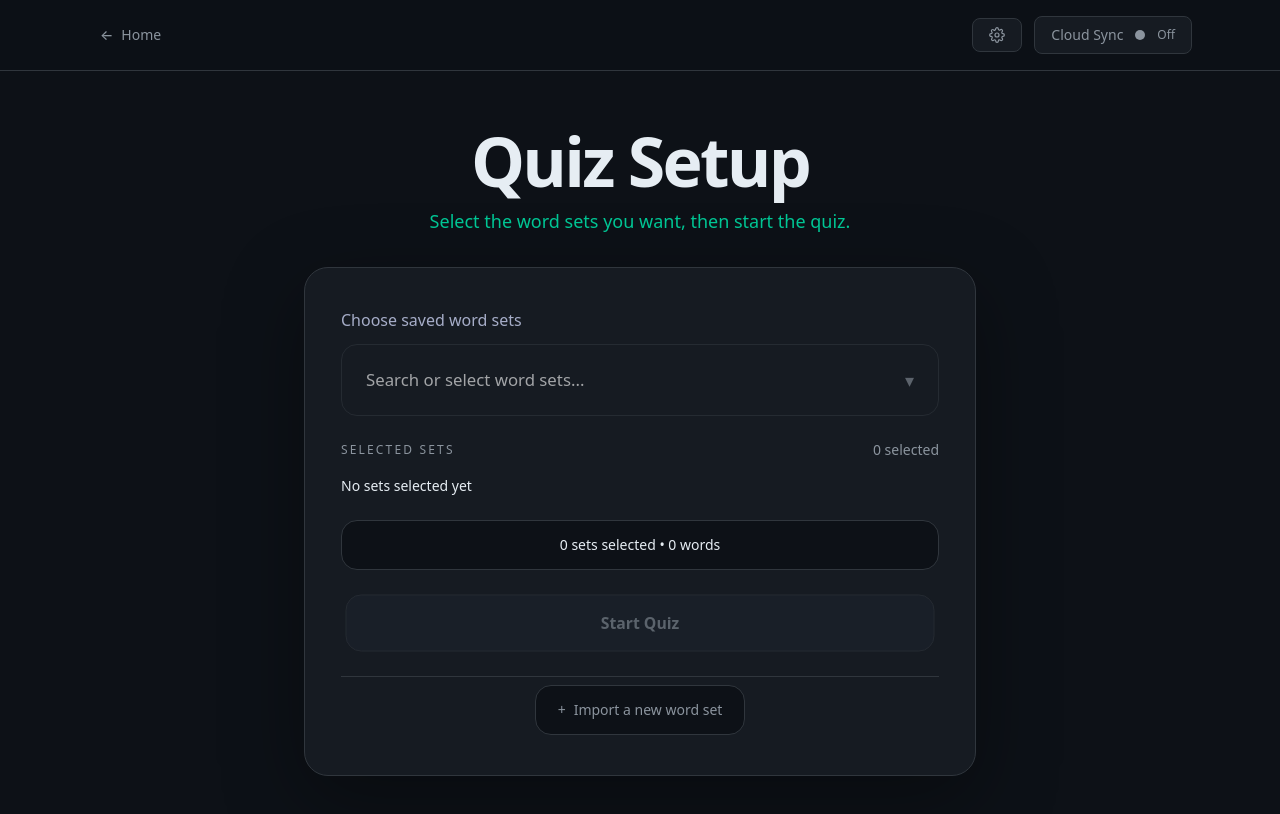
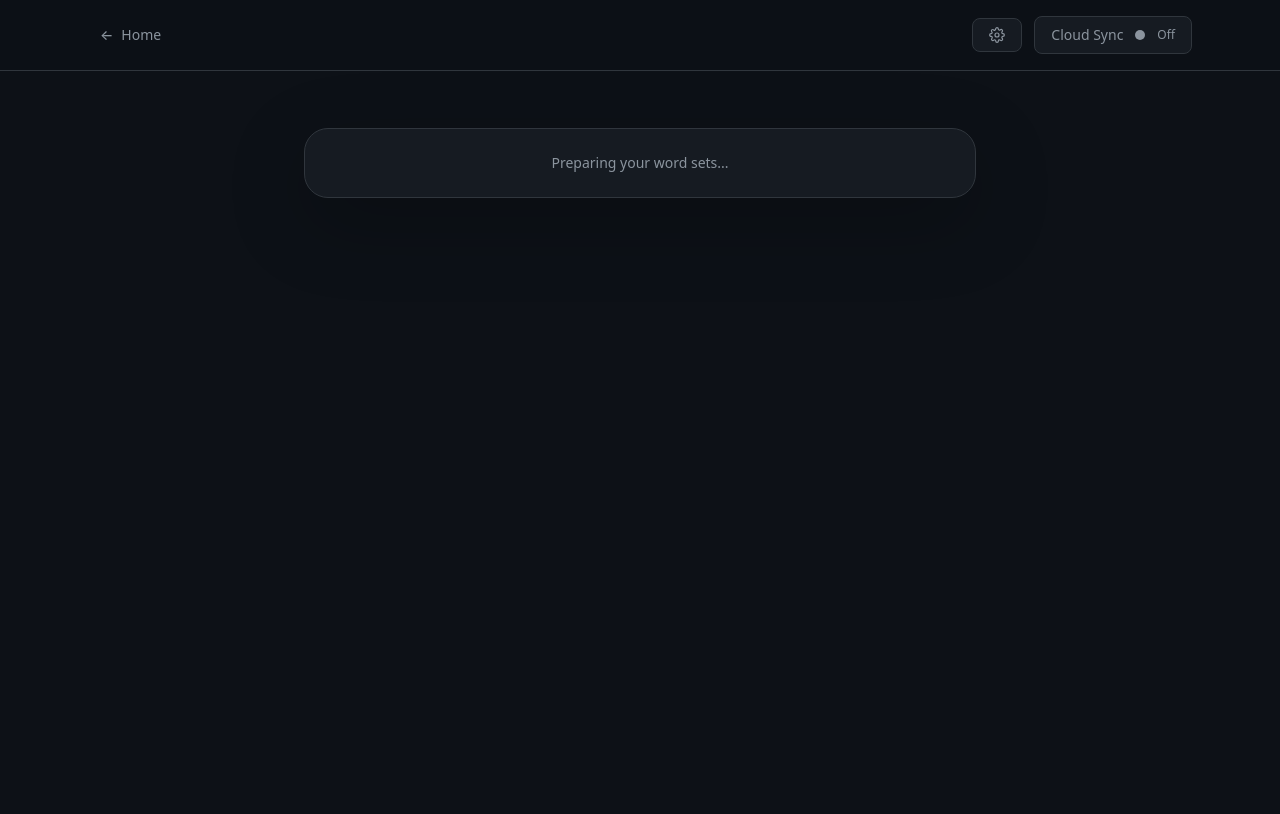
Before and after one commit to therealyubraj/Learn-German, a React (Vite) app in the folder client/: page / in a window 1280 px wide. Shown: the top 814 px of the page. Built offline with nearby package versions, Linux system fonts and the light colour scheme.

Commit message:
Fix a bug with first user open.

```diff
--- a/client/src/App.tsx
+++ b/client/src/App.tsx
@@ -1,5 +1,5 @@
 import { Routes, Route } from "react-router-dom";
-import { useEffect } from "react";
+import { useEffect, useState } from "react";
 import { UserImport } from "./components/UserImport";
 import { OPFSExplorer } from "./components/OPFS";
 import { Navbar } from "./components/Navbar";
@@ -18,9 +18,13 @@ import { initializeBuiltInWordLists } from "./FS/utils";
 import { SyncProvider } from "./sync/SyncContext";
 
 function App() {
+  const [isInitializing, setIsInitializing] = useState(true);
+
   useEffect(() => {
     initializeBuiltInWordLists().catch((error) => {
       console.error("Failed to initialize built-in word lists.", error);
+    }).finally(() => {
+      setIsInitializing(false);
     });
   }, []);
 
@@ -31,6 +35,13 @@ function App() {
           <div className="relative flex min-h-screen w-full flex-col bg-[#0D1117] text-white">
             <Navbar />
             <main className="w-full flex-1">
+              {isInitializing ? (
+                <div className="flex min-h-[calc(100vh-5rem)] w-full items-start justify-center px-6 pb-16 pt-28 sm:px-8 sm:pt-32">
+                  <div className="w-full max-w-[42rem] rounded-3xl border border-[#30363D] bg-[#161B22] px-6 py-6 text-center text-sm font-medium text-[#8B949E] shadow-[0_24px_80px_rgba(0,0,0,0.24)] sm:px-8">
+                    Preparing your word sets...
+                  </div>
+                </div>
+              ) : (
                 <Routes>
                   <Route path="/" element={<QuizSelectionScreen />} />
                   <Route path="/import" element={<UserImport />} />
@@ -42,6 +53,7 @@ function App() {
                   <Route path="/sync" element={<SyncPage />} />
                   <Route path="/totp-enroll" element={<TotpEnrollmentPage />} />
                 </Routes>
+              )}
             </main>
             <VimModeIndicator />
             <SyncRequirementGate />
```
Lines whose indentation alone changed are shown as unchanged.
